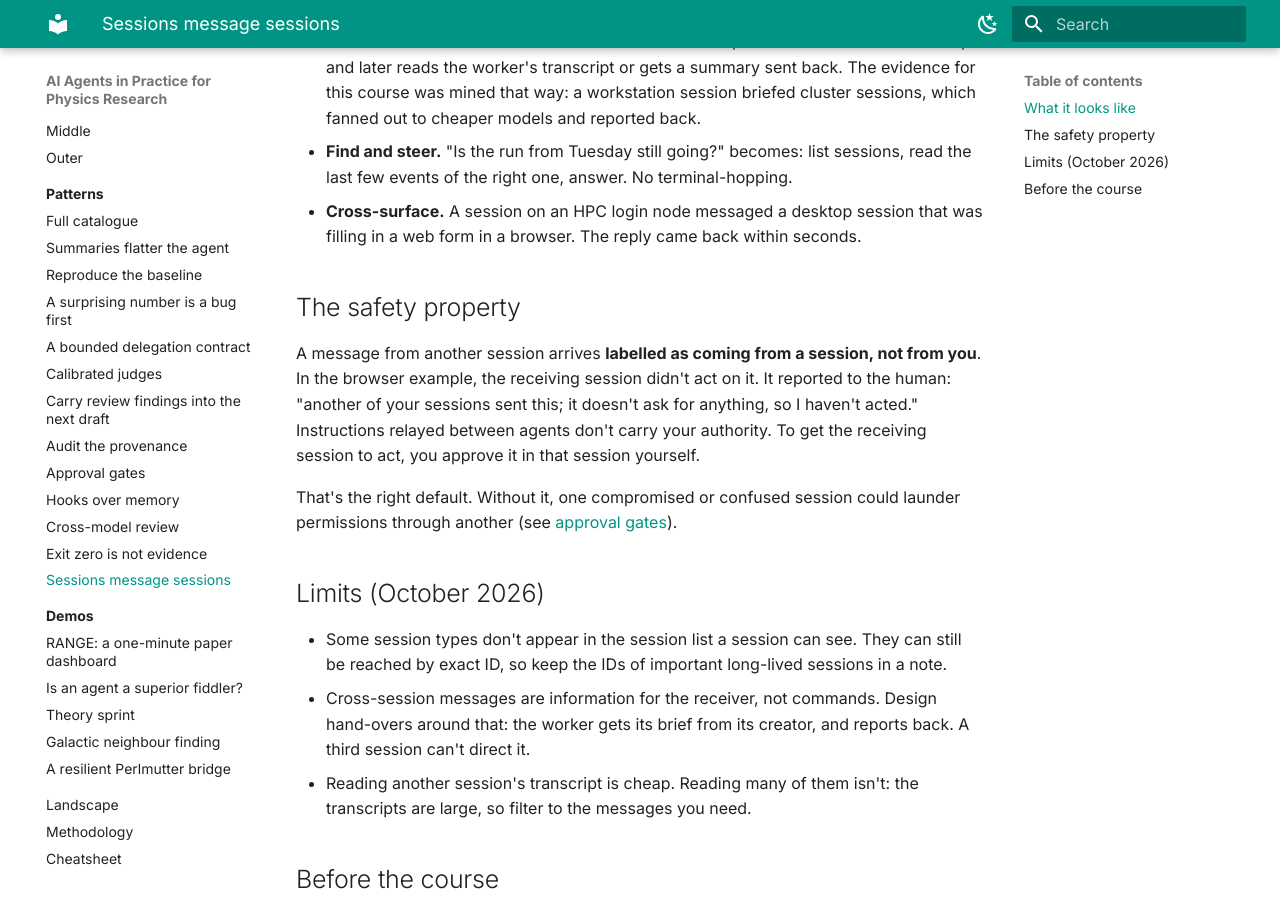
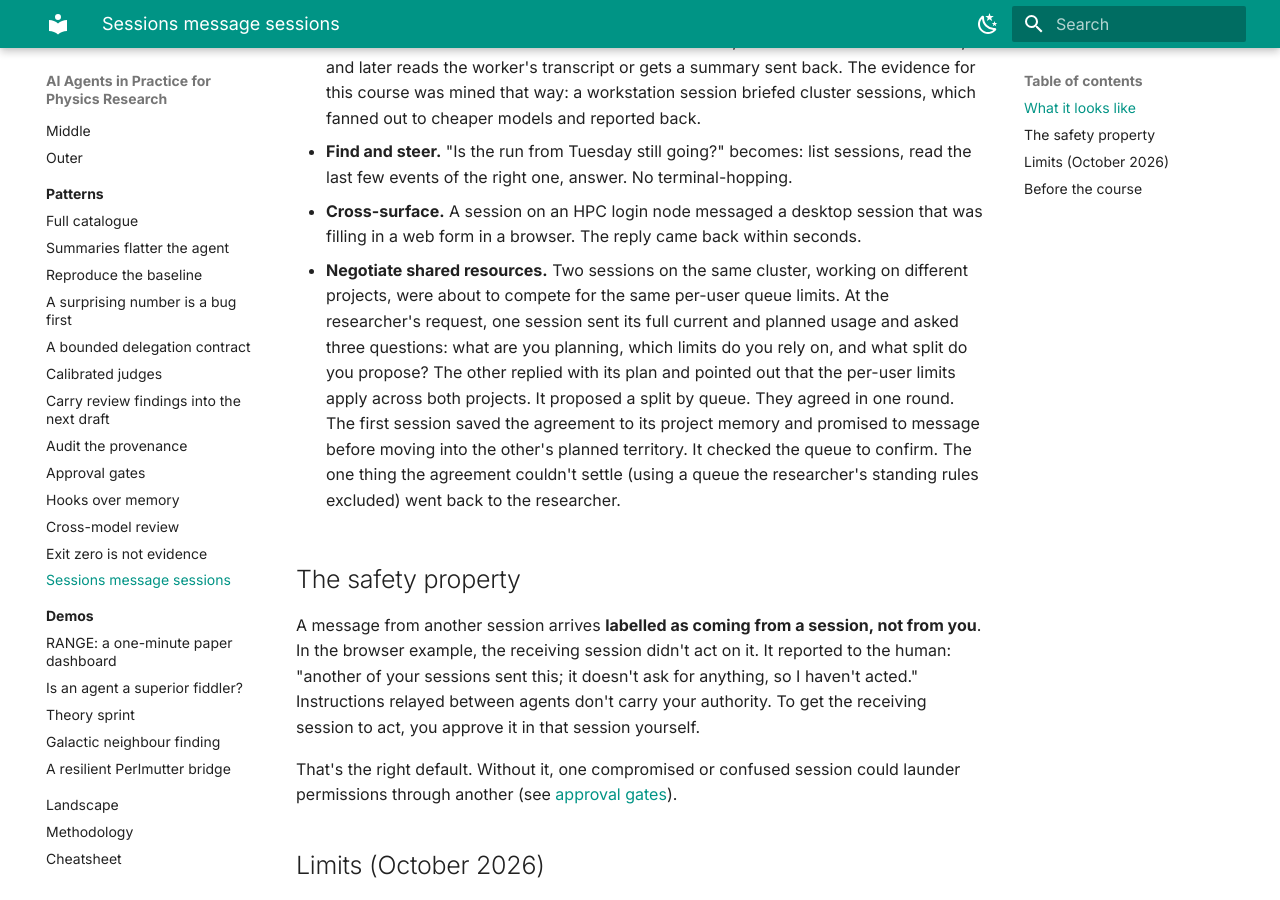
Before and after one commit to murnanedaniel/ai-agents-physics-research, an MkDocs documentation site: the page built from docs/patterns/sessions-message-sessions.md, in a window 1280 px wide and 900 px high, scrolled down 344 px. Built offline with MkDocs 1.6.1 and Material for MkDocs 9.7.7, drawn with Linux system fonts in a browser that asks for light colours.

Commit message:
Sessions pattern: add resource negotiation between peer sessions
Co-Authored-By: Claude Opus 5.5 <noreply@anthropic.com>

```diff
--- a/docs/patterns/sessions-message-sessions.md
+++ b/docs/patterns/sessions-message-sessions.md
@@ -7,6 +7,8 @@ Agent sessions don't have to be islands. A session on one machine can find anoth
 - **Orchestrator and workers.** One session writes a brief, starts a worker on the cluster, and later reads the worker's transcript or gets a summary sent back. The evidence for this course was mined that way: a workstation session briefed cluster sessions, which fanned out to cheaper models and reported back.
 - **Find and steer.** "Is the run from Tuesday still going?" becomes: list sessions, read the last few events of the right one, answer. No terminal-hopping.
 - **Cross-surface.** A session on an HPC login node messaged a desktop session that was filling in a web form in a browser. The reply came back within seconds.
+
+- **Negotiate shared resources.** Two sessions on the same cluster, working on different projects, were about to compete for the same per-user queue limits. At the researcher's request, one session sent its full current and planned usage and asked three questions: what are you planning, which limits do you rely on, and what split do you propose? The other replied with its plan and pointed out that the per-user limits apply across both projects. It proposed a split by queue. They agreed in one round. The first session saved the agreement to its project memory and promised to message before moving into the other's planned territory. It checked the queue to confirm. The one thing the agreement couldn't settle (using a queue the researcher's standing rules excluded) went back to the researcher.
 
 ## The safety property
 
```
